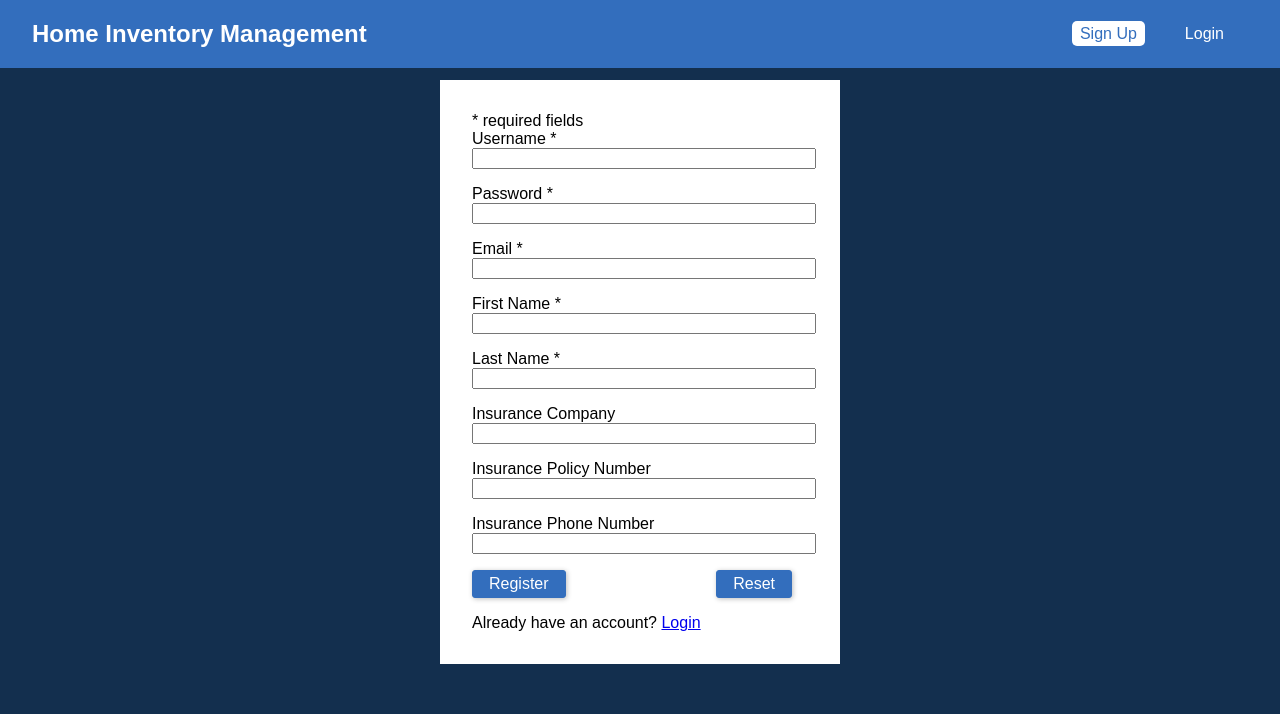
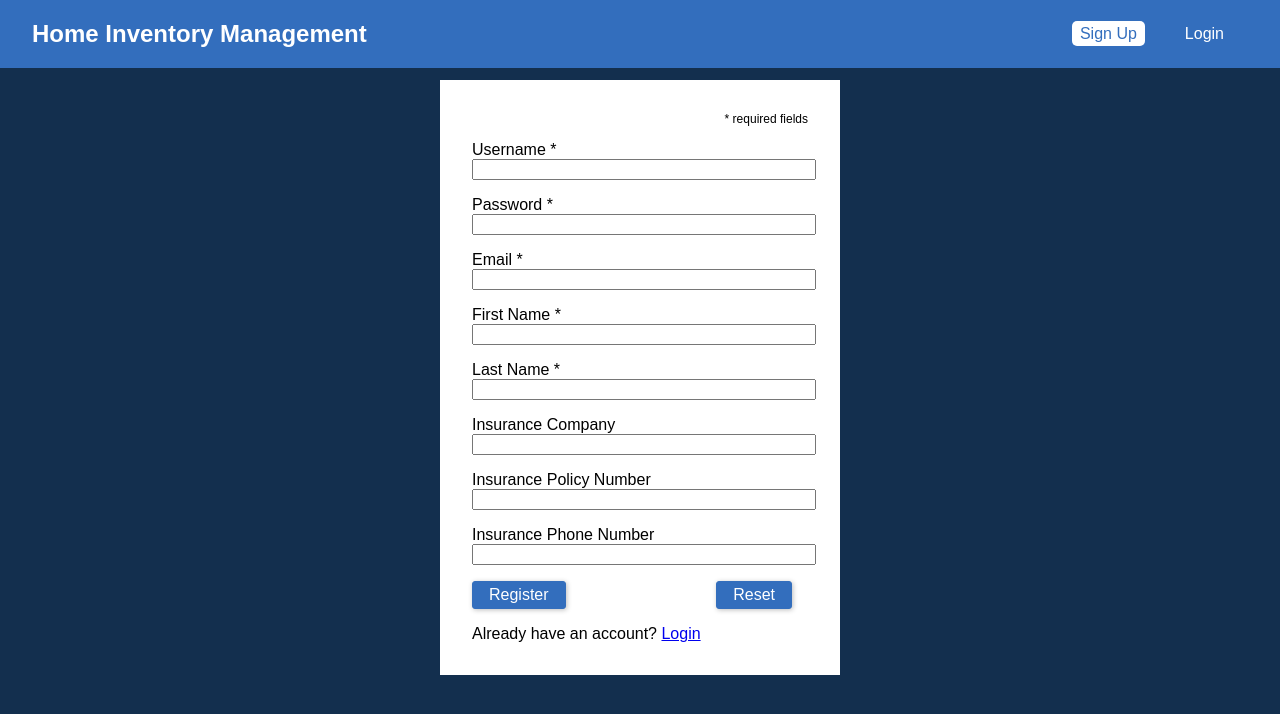
Before and after one commit to bcoggins78/Home-Inventory, a React (Create React App) app in the folder client/: page /register in a window 1280 px wide. Shown: the top 714 px of the page. Built offline with nearby package versions, Linux system fonts and the light colour scheme.

Commit message:
Some styling for the required text

```diff
--- a/client/src/pages/Register.css
+++ b/client/src/pages/Register.css
@@ -15,3 +15,9 @@
     background: white;
 
 }
+
+.required {
+    font-size: 12px;
+    margin-bottom: 15px;
+    text-align: right;
+}
```
